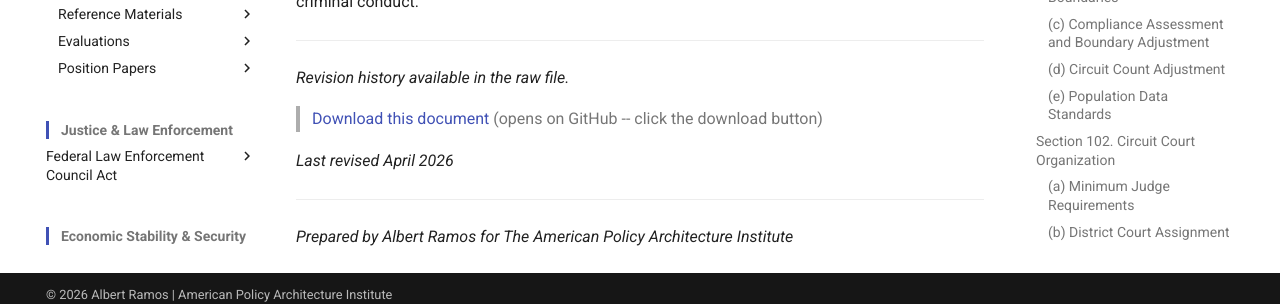
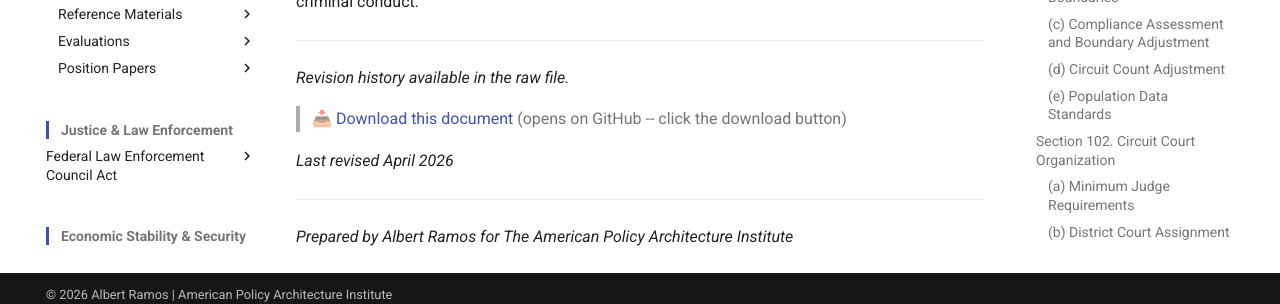
Before and after one commit to albertintech/apai, an MkDocs documentation site: the page built from docs/judiciary/fjbaa/legislative-text.md, in a window 1280 px wide and 900 px high, scrolled down 32527 px. Shown: the part 562-866 px from the top of the window. Built offline with MkDocs 1.6.1 and Material for MkDocs 9.7.7, drawn with Linux system fonts in a browser that asks for light colours.

```diff
--- a/docs/judiciary/fjbaa/legislative-text.md
+++ b/docs/judiciary/fjbaa/legislative-text.md
@@ -1249,7 +1249,7 @@ Nothing in this Title shall be construed to immunize any person from criminal li
 
 *Revision history available in the raw file.*
 
-> [Download this document](https://github.com/albertintech/apai/blob/main/docs/judiciary/fjbaa/legislative-text.md) (opens on GitHub -- click the download button)
+> 📥 [Download this document](https://github.com/albertintech/apai/blob/main/docs/judiciary/fjbaa/legislative-text.md) (opens on GitHub -- click the download button)
 
 *Last revised April 2026*
 
```
